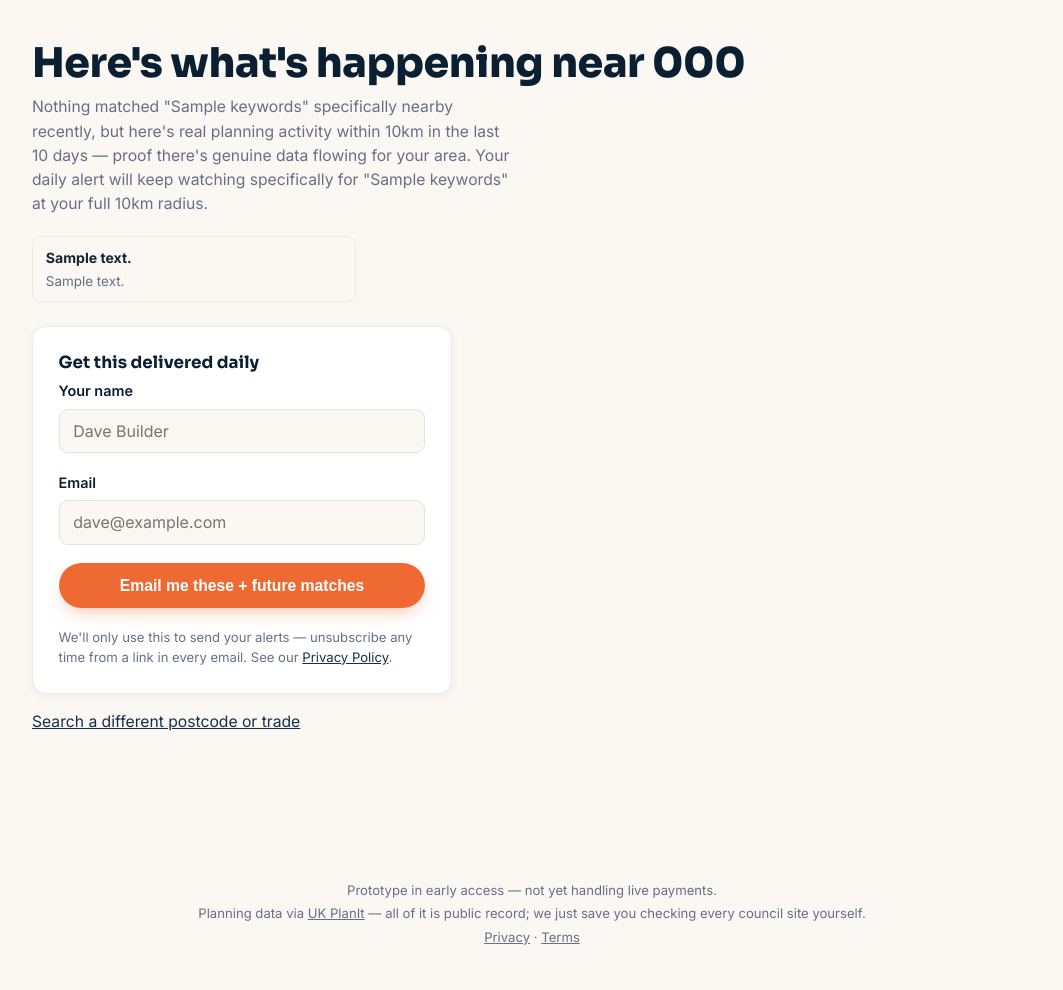
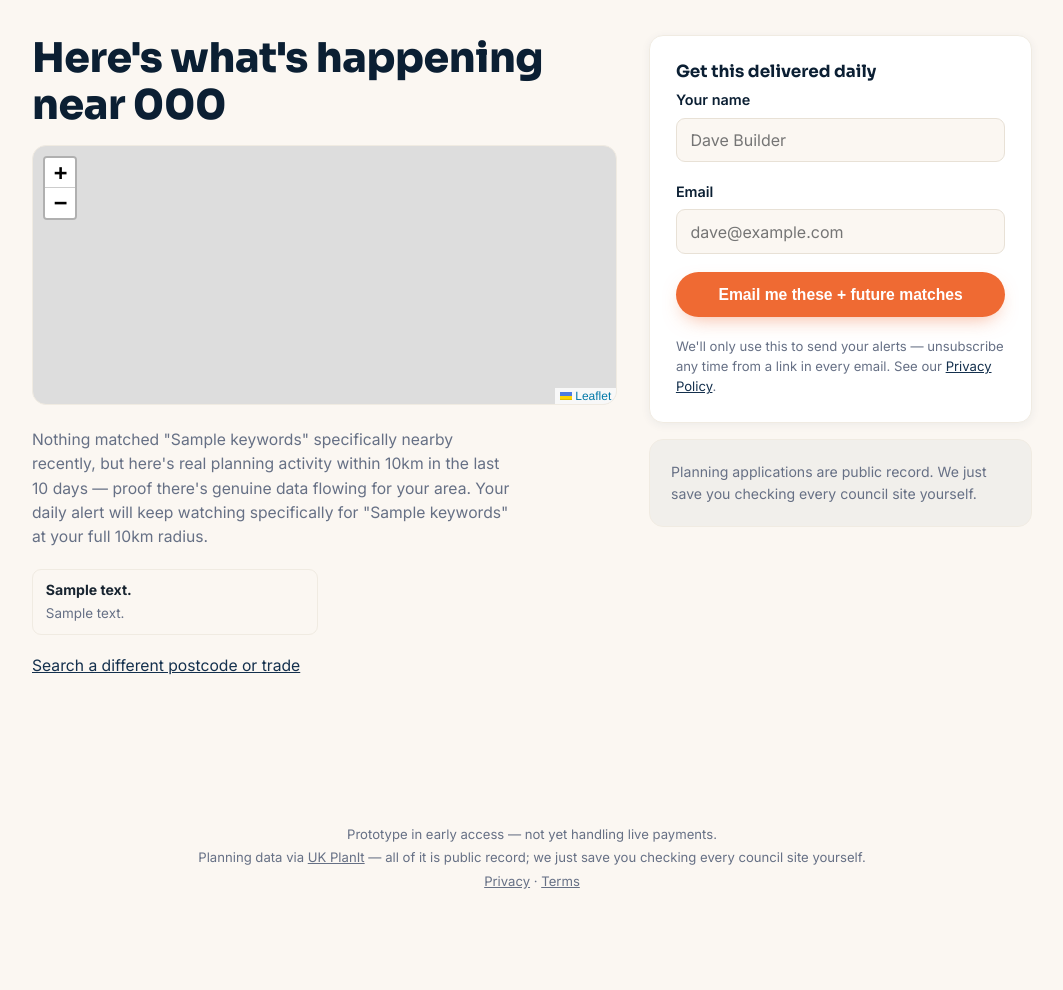
Before and after one commit to jackhvoice/patchalert, a Flask app: template templates/results.html in a window 1280 px wide. Shown: the part 75-1065 px from the top of the page, without its empty margins (108-1171 px from the left). After the commit the page ends 964 px from the top, so only its background shows below. Run offline with Flask 3, Linux system fonts and the light colour scheme; the template is opened without the code that fills it: most values are stand-ins (such as "Sample title", 1, 10 or a date in 2020); some libraries are stand-ins or nearby versions.

Commit message:
Update results.html

```diff
--- a/templates/results.html
+++ b/templates/results.html
@@ -1,13 +1,23 @@
 {% extends "base.html" %}
 {% block title %}Results near {{ postcode }} — PatchAlert{% endblock %}
+{% block extra_head %}
+{% if map_center %}
+<link rel="stylesheet" href="https://cdnjs.cloudflare.com/ajax/libs/leaflet/1.9.4/leaflet.min.css">
+{% endif %}
+{% endblock %}
 {% block content %}
-<section class="preview-layout">
+<section class="results-page-layout">
+  <div class="results-main">
     <h1>Here's what's happening near {{ postcode }}</h1>
+
+    {% if map_center %}
+      <div id="results-map" class="results-map" aria-label="Map showing your search radius near {{ postcode }}"></div>
+    {% endif %}
 
     {% if records is none %}
       <p class="lede small">We couldn't fetch live results just now — the planning-data source
          didn't respond in time. This is usually temporary. You can
-       <a href="{{ url_for('signup') }}">try your search again</a>, or just sign up below and
+         <a href="{{ url_for('signup') }}">try your search again</a>, or just sign up and
          we'll keep watching for you regardless.</p>
     {% elif records %}
       {% if matched_keywords %}
@@ -21,7 +31,7 @@
       {% endif %}
       <div class="results-list">
         {% for r in records %}
-        <div class="mock-application">
+          <div class="mock-application{% if r._stage == 'approved' %} stage-approved-card{% endif %}">
             {% if r._stage == 'approved' %}<span class="stage-badge stage-approved">Just approved</span>{% endif %}
             <p class="mock-app-address">{{ r.address }}</p>
             <p class="mock-app-desc">{{ r.description }}</p>
@@ -37,6 +47,12 @@
          something matches.</p>
     {% endif %}
 
+    <p class="lede small" style="margin-top: 1rem;">
+      <a href="{{ url_for('signup') }}">Search a different postcode or trade</a>
+    </p>
+  </div>
+
+  <aside class="results-sidebar">
     <div class="card subscribe-card">
       <h3>Get this delivered daily</h3>
       <form method="post" action="{{ url_for('subscribe') }}" class="form">
@@ -55,9 +71,67 @@
            time from a link in every email. See our <a href="{{ url_for('privacy') }}">Privacy Policy</a>.</p>
       </form>
     </div>
+    <div class="side-card muted-card">
+      <p>Planning applications are public record. We just save you checking every council
+         site yourself.</p>
+    </div>
+  </aside>
+</section>
 
-  <p class="lede small" style="margin-top: 1rem;">
-    <a href="{{ url_for('signup') }}">Search a different postcode or trade</a>
-  </p>
-</section>
+{% if map_center %}
+<script src="https://cdnjs.cloudflare.com/ajax/libs/leaflet/1.9.4/leaflet.min.js"></script>
+<script>
+  (function () {
+    var mapEl = document.getElementById("results-map");
+    // typeof L check: if the Leaflet CDN script failed to load (offline,
+    // ad-blocker, CDN hiccup), skip quietly rather than throwing — the
+    // rest of the page (the actual results and the subscribe form) works
+    // fine either way.
+    if (!mapEl || typeof L === "undefined") return;
+
+    var center = [{{ map_center.lat }}, {{ map_center.lng }}];
+    var records = {{ (records or []) | tojson }};
+
+    var map = L.map("results-map", { scrollWheelZoom: false }).setView(center, 13);
+    L.tileLayer("https://{s}.tile.openstreetmap.org/{z}/{x}/{y}.png", {
+      attribution: "&copy; OpenStreetMap contributors",
+      maxZoom: 18,
+    }).addTo(map);
+
+    L.marker(center).addTo(map).bindPopup("Your search area");
+
+    var circle = L.circle(center, {
+      radius: {{ (radius_km * 1000) | round | int }},
+      color: "#EF6A33",
+      fillColor: "#EF6A33",
+      fillOpacity: 0.08,
+      weight: 2,
+    }).addTo(map);
+
+    // Individual pins only appear for records carrying a "location"
+    // (lat/lng) field — the bundled demo data includes this, but the live
+    // PlanIt search doesn't request that field yet (seeing what broke
+    // last time we asked PlanIt for an unrequested field — see
+    // planit_client.py's note on "agent_name" — means this needs its own
+    // careful, separately-tested rollout). So today this is a no-op in
+    // production and just draws the radius circle above; pins will start
+    // appearing automatically here the moment that field is added safely,
+    // with no template changes needed.
+    records.forEach(function (r) {
+      if (r.location && typeof r.location.lat === "number" && typeof r.location.lng === "number") {
+        var popup = document.createElement("div");
+        var addressEl = document.createElement("strong");
+        addressEl.textContent = r.address || "";
+        var descEl = document.createElement("div");
+        descEl.textContent = r.description || "";
+        popup.appendChild(addressEl);
+        popup.appendChild(descEl);
+        L.marker([r.location.lat, r.location.lng]).addTo(map).bindPopup(popup);
+      }
+    });
+
+    map.fitBounds(circle.getBounds());
+  })();
+</script>
+{% endif %}
 {% endblock %}
```
Lines whose indentation alone changed are shown as unchanged.
